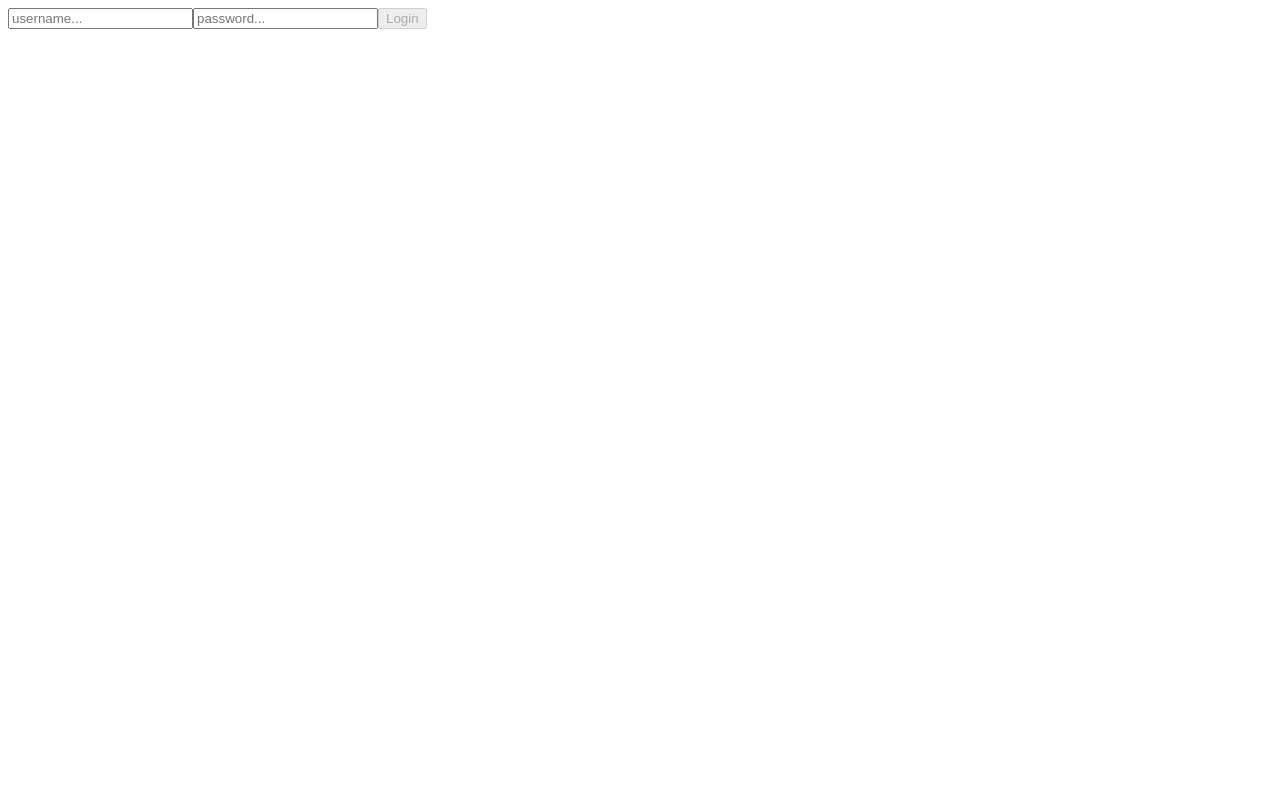
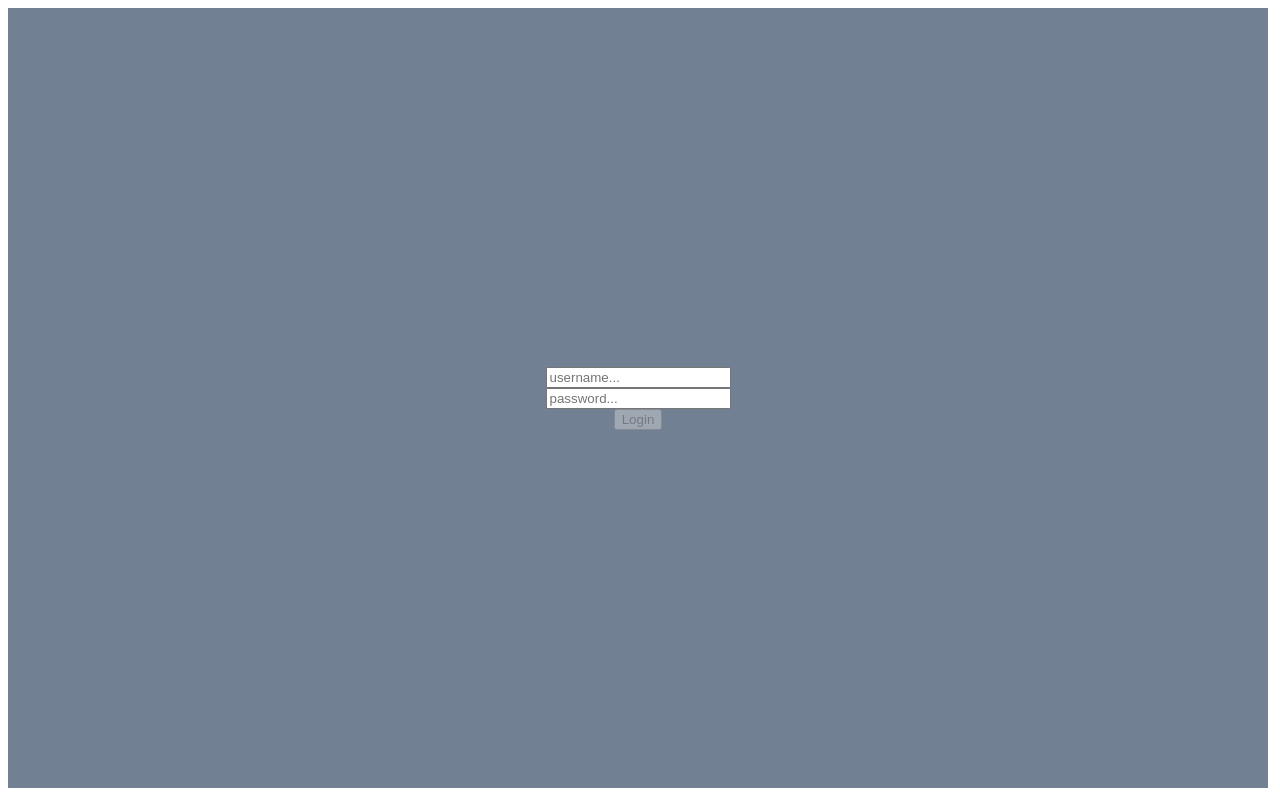
Before and after one commit to alandowling0/react, a React (Create React App) app: page / in a window 1280 px wide. Built offline with nearby package versions, Linux system fonts and the light colour scheme.

Commit message:
center some controls

```diff
--- a/src/App.js
+++ b/src/App.js
@@ -27,8 +27,8 @@ updateWindowDimensions() {
 }
 
 render() {
-    let height = this.state.height;
-    let width = this.state.width;
+    let width = Math.max(400, this.state.width - 20);
+    let height = Math.max(300, this.state.height - 20);
 
     if(height < width / 2) {
         height = width / 2;
@@ -46,7 +46,11 @@ render() {
                     width={width}>
                 </Home>
             ) : (
-                <Login/>
+                <Login
+                    {...props}
+                    height={height}
+                    width={width}>
+                </Login>
             )
         );
     }
--- a/src/Home.js
+++ b/src/Home.js
@@ -82,11 +82,17 @@ class Home extends Component {
         };
 
         const headerStyle = {
-            height: contentAreaStyle.height * 0.1
+            height: contentAreaStyle.height * 0.1,
+            display: "flex",
+            alignItems: "center",
+            justifyContent: "center",
         };
 
         const footerStyle = {
-            height: contentAreaStyle.height * 0.1
+            height: contentAreaStyle.height * 0.1,
+            display: "flex",
+            alignItems: "center",
+            justifyContent: "center",
         };
 
         const tableAreaStyle = {
--- a/src/Login.js
+++ b/src/Login.js
@@ -54,8 +54,18 @@ class Login extends Component {
     }
 
     render() {
+        let backgroundStyle = {
+            height: this.props.height,
+            width: this.props.width,
+            display: "flex",
+            flexDirection: "column",
+            alignItems: "center",
+            justifyContent: "center",
+            backgroundColor: "#718093"
+        };
+
         return (
-            <div onKeyDown={this.handleKeyPress.bind(this)}>
+            <div style={backgroundStyle} onKeyDown={this.handleKeyPress.bind(this)}>
                 <input type="text" placeholder="username..." value={this.state.usernameText} onChange={this.usernameTextChanged.bind(this)} />
                 <input type="password" placeholder="password..." value={this.state.passwordText} onChange={this.passwordTextChanged.bind(this)}/>
                 <button disabled={!this.loginEnabled()} onClick={this.onLoginButtonClicked.bind(this)}>Login</button>
--- a/src/UserListItem.js
+++ b/src/UserListItem.js
@@ -29,7 +29,7 @@ export class UserListItem extends Component {
             justifyContent: "center",
             float: "left",
             height: containerStyle.height,
-            fontSize: containerStyle.height * 0.35
+            fontSize: containerStyle.height * 0.3
 
         }
 
```
